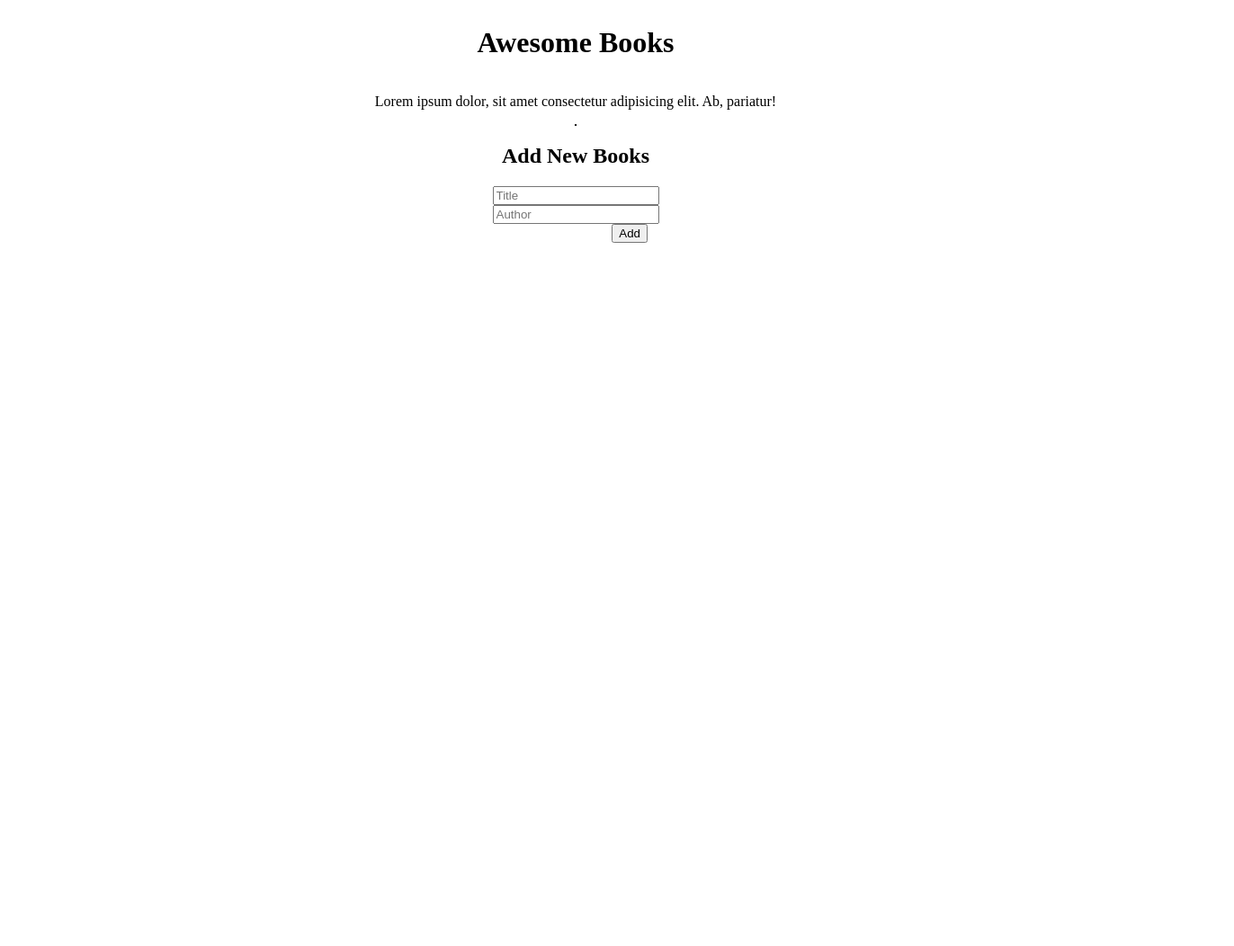
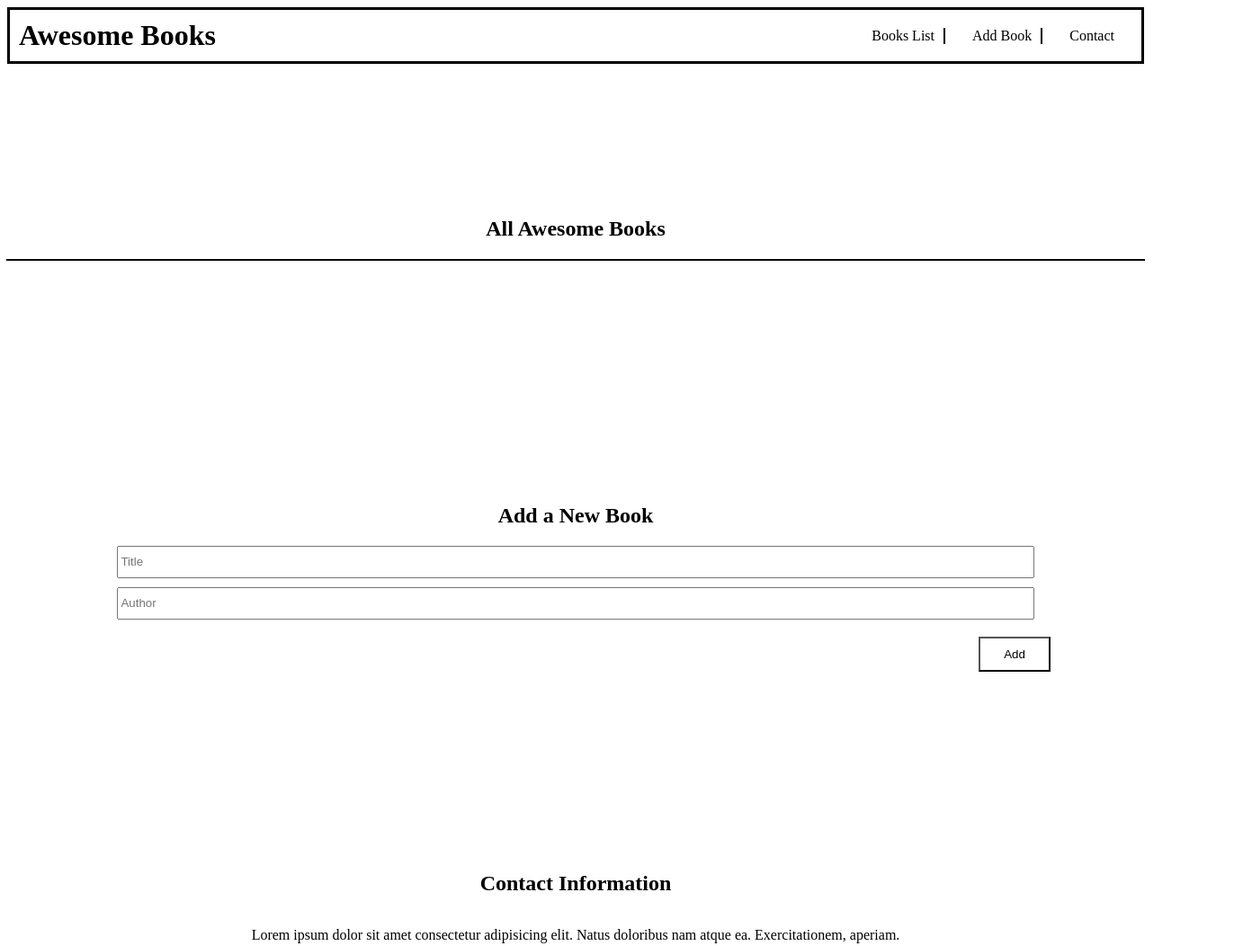
Before and after one commit to MussieTeka/Awesome-Books, a website: page index.html in a window 1280 px wide. Shown: the top 1052 px of the page at 90% size, 1372 px wide, since content can reach past the window. Before the commit the page ends 800 px from the top, so only its background shows below. Drawn offline with Linux system fonts and the light colour scheme.

Commit message:
Add HTML, CSS AND JS file.

```diff
--- a/index.html
+++ b/index.html
@@ -8,19 +8,52 @@
     <link rel="stylesheet" href="style.css" />
   </head>
   <body>
-    <div class="book-container">
-      <h1 class="title">Awesome Books</h1>
-      <p class="description">
-        Lorem ipsum dolor, sit amet consectetur adipisicing elit. Ab, pariatur!
-      </p>
-      <div class="book-list"></div>
-      <div class="add-book">
-        <h2>Add New Books</h2>
-        <input type="text" class="title-input" placeholder="Title" />
-        <input type="text" class="author-input" placeholder="Author" />
-        <button class="add-btn">Add</button>
+    <header class="header">
+      <div class="logo">
+        <a href="index.html">
+          <h1>Awesome Books</h1>
+        </a>
       </div>
+
+      <nav class="navbar">
+        <ul>
+          <li id="list"><a href="#books-list">Books List</a></li>
+          <li id="introduce-book"><a href="#add-book-form">Add Book</a></li>
+          <li id="contact-us"><a href="#contact-info">Contact</a></li>
+        </ul>
+      </nav>
+    </header>
+
+    <div class="content-container">
+      <section id="books-list" class="section">
+        <h2>All Awesome Books</h2>
+        <div class="book-list"></div>
+      </section>
+
+      <section id="add-book-form" class="section">
+        <h2>Add a New Book</h2>
+        <div class="add-book">
+          <input type="text" class="title-input" placeholder="Title" />
+          <input type="text" class="author-input" placeholder="Author" />
+          <button class="add-btn">Add</button>
+        </div>
+      </section>
+
+      <section id="contact-info" class="section">
+        <h2>Contact Information</h2>
+        <p>
+          Lorem ipsum dolor sit amet consectetur adipisicing elit. Natus
+          doloribus nam atque ea. Exercitationem, aperiam.
+        </p>
+        <p>Address: 123 Main St.</p>
+        <p>Phone: 555-1234</p>
+        <p>Email: info@awesomebooks.com</p>
+      </section>
     </div>
+
+    <footer class="footer">
+      <p>&copy; 2023 Awesome Books</p>
+    </footer>
     <script src="script.js"></script>
   </body>
 </html>
--- a/script.js
+++ b/script.js
@@ -1,16 +1,15 @@
 /* eslint-disable class-methods-use-this */
 /* eslint-disable no-unused-vars */
-
 class BookList {
   constructor() {
-    this.titleInput = document.querySelector('.title-input');
-    this.authorInput = document.querySelector('.author-input');
-    this.addBtn = document.querySelector('.add-btn');
-    this.bookList = document.querySelector('.book-list');
+    this.titleInput = document.querySelector(".title-input");
+    this.authorInput = document.querySelector(".author-input");
+    this.addBtn = document.querySelector(".add-btn");
+    this.bookList = document.querySelector(".book-list");
 
     // Adding event listeners
-    this.addBtn.addEventListener('click', this.addBook.bind(this));
-    this.bookList.addEventListener('click', this.removeBook.bind(this));
+    this.addBtn.addEventListener("click", this.addBook.bind(this));
+    this.bookList.addEventListener("click", this.removeBook.bind(this));
 
     // Retrieve from localStorage when the page loads
     this.getFromLocalStorage();
@@ -27,26 +26,26 @@ class BookList {
 
     const book = this.createBookElement(title, author);
     this.bookList.appendChild(book);
-    this.bookList.style.display = 'flex';
-    this.bookList.style.flexDirection = 'column';
+    this.bookList.style.display = "flex";
+    this.bookList.style.flexDirection = "column";
 
     // Save to localStorage
     this.saveToLocalStorage(this.bookList.innerHTML);
 
     // Clearing the input fields
-    this.titleInput.value = '';
-    this.authorInput.value = '';
+    this.titleInput.value = "";
+    this.authorInput.value = "";
   }
 
   // Function to remove a book from the list
   removeBook(event) {
     const button = event.target;
 
-    if (!button.classList.contains('remove-btn')) {
+    if (!button.classList.contains("remove-btn")) {
       return;
     }
 
-    const book = button.closest('.book');
+    const book = button.closest(".book");
     this.bookList.removeChild(book);
 
     // Save to localStorage
@@ -54,27 +53,27 @@ class BookList {
   }
 
   createBookElement(title, author) {
-    const book = document.createElement('div');
-    book.classList.add('book');
+    const book = document.createElement("div");
+    book.classList.add("book");
 
-    const bookTitle = document.createElement('p');
-    bookTitle.classList.add('book-title');
+    const bookTitle = document.createElement("p");
+    bookTitle.classList.add("book-title");
     bookTitle.textContent = title;
 
-    const bookAuthor = document.createElement('p');
-    bookAuthor.classList.add('book-author');
+    const bookAuthor = document.createElement("p");
+    bookAuthor.classList.add("book-author");
     bookAuthor.textContent = `by ${author}`;
 
-    const removeBtn = document.createElement('button');
-    removeBtn.classList.add('remove-btn');
-    removeBtn.textContent = 'Remove';
+    const removeBtn = document.createElement("button");
+    removeBtn.classList.add("remove-btn");
+    removeBtn.textContent = "Remove";
 
     book.appendChild(bookTitle);
     book.appendChild(bookAuthor);
 
-    const separator = document.createElement('hr');
-    separator.classList.add('book-separator');
-    separator.setAttribute('dir', 'rtl');
+    const separator = document.createElement("hr");
+    separator.classList.add("book-separator");
+    separator.setAttribute("dir", "rtl");
     book.appendChild(separator);
 
     book.appendChild(removeBtn);
@@ -83,13 +82,13 @@ class BookList {
   }
 
   // Function to save the book list to localStorage
-  saveToLocalStorage(bookListHtml) {
-    localStorage.setItem('bookList', bookListHtml);
+  saveToLocalStorage() {
+    localStorage.setItem("bookList", this.bookList.innerHTML);
   }
 
   // Function to retrieve the book list from localStorage
   getFromLocalStorage() {
-    const bookListHtml = localStorage.getItem('bookList');
+    const bookListHtml = localStorage.getItem("bookList");
     if (bookListHtml) {
       this.bookList.innerHTML = bookListHtml;
     }
@@ -97,3 +96,37 @@ class BookList {
 }
 
 const myBookList = new BookList();
+
+// Define the DOM elements
+const elements = {
+  newBook: document.querySelector("#list"),
+  bookList: document.querySelector("#books-list"),
+  introduceBook: document.querySelector("#introduce-book"),
+  addBookSection: document.querySelector("#add-book-form"),
+  contactUsBtn: document.querySelector("#contact-us"),
+  contactUs: document.querySelector("#contact-info"),
+};
+
+// Define the functions to handle the events
+function showBooksList() {
+  elements.bookList.style.display = "flex";
+  elements.addBookSection.style.display = "none";
+  elements.contactUs.style.display = "none";
+}
+
+function showAddBookForm() {
+  elements.bookList.style.display = "none";
+  elements.addBookSection.style.display = "flex";
+  elements.contactUs.style.display = "none";
+}
+
+function showContactUs() {
+  elements.bookList.style.display = "none";
+  elements.addBookSection.style.display = "none";
+  elements.contactUs.style.display = "flex";
+}
+
+// Add the event listeners to the elements
+elements.newBook.addEventListener("click", showBooksList);
+elements.introduceBook.addEventListener("click", showAddBookForm);
+elements.contactUsBtn.addEventListener("click", showContactUs);
--- a/style.css
+++ b/style.css
@@ -1,25 +1,75 @@
-/* .add-book {
+.header {
   display: flex;
-  flex-direction: column;
-  justify-content: left;
+  justify-content: space-between;
+  align-items: center;
+  background-color: #fff;
+  color: #000;
+  padding: 10px;
+  border: 3px solid #000;
 }
 
-.title-input,
-.author-input,
-.add-btn {
-  width: 100px;
-  margin-bottom: 10px;
-} */
+.logo {
+  flex: 1;
+}
 
-.book-container {
+.logo a {
+  text-decoration: none;
+}
+
+.logo h1 {
+  margin: 0;
+  color: #000;
+}
+
+.navbar {
+  flex: 1;
+  display: flex;
+  justify-content: flex-end;
+  align-items: center;
+}
+
+.navbar ul {
+  list-style-type: none;
+  margin: 0;
+  padding: 0;
+  display: flex;
+}
+
+.navbar li {
+  margin: 0 10px;
+  border-right: 2px solid #000;
+}
+
+.navbar li:last-child {
+  border-right: none;
+}
+
+.navbar a {
+  color: #000;
+  text-decoration: none;
+  padding: 10px;
+}
+
+.content-container {
   display: flex;
   flex-direction: column;
   align-items: center;
   justify-content: center;
 }
 
+.section {
+  display: flex;
+  flex-direction: column;
+  align-items: center;
+  justify-content: center;
+  margin-top: 50px;
+  width: 100%;
+  padding: 100px;
+}
+
 .book-list {
   border: 1px solid black;
+  width: 100%;
 }
 
 .book {
@@ -36,16 +86,33 @@
   flex-direction: column;
   align-items: center;
   justify-content: center;
+  width: 100%;
+}
+.title-input,
+.author-input {
+  width: 80%;
+  height: 30px;
+  margin-bottom: 10px;
+  position: relative;
 }
 
 .add-btn {
-  margin-left: 65%;
-}
-
-.remove-btn {
-  margin-left: 100px;
+  position: absolute;
+  left: 85%;
+  margin-top: 150px;
+  padding: 10px;
+  width: 80px;
+  background: #fff;
 }
 
 .book-author {
   margin-left: 10px;
 }
+
+.footer {
+  background-color: #fff;
+  color: #000;
+  text-align: left;
+  padding: 10px;
+  border: 4px solid #000;
+}
```
